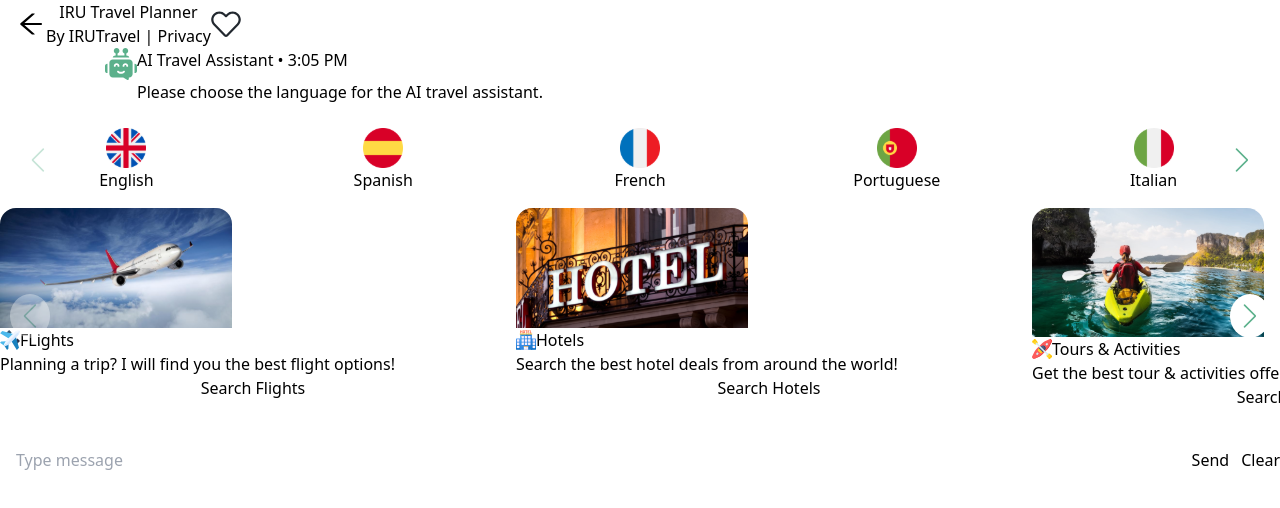
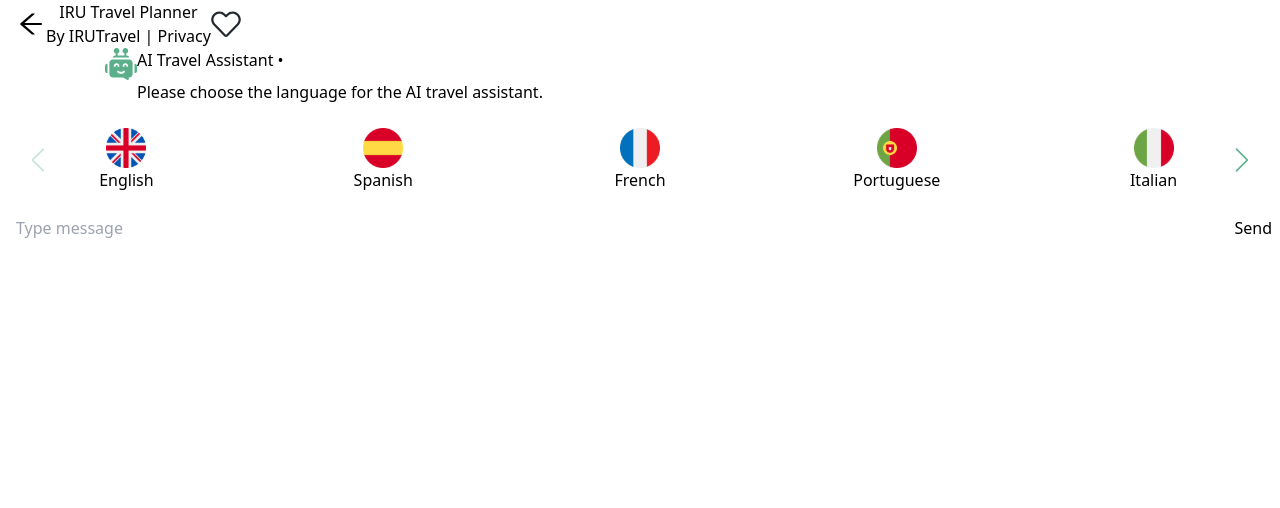
Before and after one commit to EngrRaheel/Travel_AI_Asst, a Next.js app: page / in a window 1280 px wide. Shown: the top 508 px of the page. Built offline with nearby package versions, Linux system fonts and the light colour scheme.

Commit message:
new commit

```diff
--- a/Components/Chat/Chat.jsx
+++ b/Components/Chat/Chat.jsx
@@ -3,23 +3,59 @@
 import Image from "../Common/Image";
 import Slider from "../Languages/Slider";
 import SearchOptSlider from "../Searchoption/SearchOptSlider";
+import Input from "./Input";
+
 
 function Chat() {
 
     const [selectedLanguage, setSelectedLanguage] = useState("Speak in English");
+    const [serviceOption, setServiceOption] = useState("")
 
     const handleLanguageSelection = (selectedValue) => {
         setSelectedLanguage(selectedValue);
-        console.log("selected langugae", selectedLanguage)
+        // console.log("selected langugae", selectedLanguage)
         sendMessage(selectedValue);
     };
 
+    const handleOptSelection = (value) => {
+        setServiceOption(value);
+        sendMessage(value)
+    }
+
     const [messages, setMessages] = useState([]);
     const [input, setInput] = useState("");
+    const lastMessageRef = useRef(null);
+
+
     //this is for he language component
     // const [languageComponent, setLanguageComponent] = useState(false)
 
-    const chatContainerRef = useRef();
+    const [showSearchOptions, setShowSearchOptions] = useState(false);
+
+
+    useEffect(() => {
+        if (lastMessageRef.current) {
+            lastMessageRef.current.scrollIntoView({ behavior: 'smooth' });
+        }
+    }, [messages]);
+
+
+    const sendMessage = async (message) => {
+        if (!message) return;
+
+        const payload = {
+            message: message,
+        };
+
+        //api call here
+        const response = await fetch("http://localhost:5005/webhooks/rest/webhook", {
+            method: "POST",
+            headers: {
+                "Content-Type": "application/json",
+            },
+            body: JSON.stringify(payload),
+        });
+
 
         // current time
         const currentTime = new Date();
@@ -29,48 +65,23 @@
             hour12: true
         });
 
-    console.log(`Current time: ${formattedTime}`);
+        const data = await response.json();
+        setMessages([...messages, { text: message, from: "user", timestamp: formattedTime }, ...data,]);
+        setInput("");
 
-    // useEffect(() => {
-    //     const initialResponse = "Please choose the language for the AI travel assistant.";
-    //     setLanguageComponent(true)
-    //     setMessages([
-    //         { text: initialResponse, from: "bot" },
-    //     ]);
-    // }, []);
 
-    useEffect(() => {
-
-        chatContainerRef.current.scrollTop = chatContainerRef.current.scrollHeight;
-    }, [messages]);
-
-    const sendMessage = async (message) => {
-        if (!message) return;
-
-        const payload = {
-            message: message,
     };
-
-        const response = await fetch("http://localhost:5005/webhooks/rest/webhook", {
-            method: "POST",
-            headers: {
-                "Content-Type": "application/json",
-            },
-            body: JSON.stringify(payload),
-        });
-
-        const data = await response.json();
-        setMessages([...messages, { text: message, from: "user" }, ...data]);
-        setInput("");
-    };
+    console.log(messages)
 
     const clearChat = () => {
         setMessages([]);
     };
 
     return (
-        <div className="w-full bg-[#EEEEEE] font-Urbanist">
-            <div className={`flex flex-col px-2 py-6 w-full"}`} ref={chatContainerRef} >
+        <div className="w-full bg-[#EEEEEE] font-Urbanist ">
+
+            <div className="flex flex-col px-2 py-6 w-full overflow-y-auto" >
+                <div className={`flex flex-col w-full"}`}  >
                     <div className="self-start" style={{ maxWidth: "50%" }}>
                         <div className="flex items-start justify-center gap-2">
                             <div className="bg-white rounded-full p-4">
@@ -80,7 +91,7 @@
                             </div>
                             <div>
                                 <p className="text-[#969696] font-medium text-[14px]">
-                                AI Travel Assistant • {formattedTime}
+                                    AI Travel Assistant •
                                 </p>
                                 <div className="bg-[#FFFFFF] px-3 py-2 rounded-r-2xl rounded-bl-2xl text-[16px] font-medium">
                                     Please choose the language for the AI travel assistant.
@@ -98,64 +109,76 @@
 
 
                 {/* Chat messages */}
+
                 <div
-                className={`flex flex-col overflow-y-auto w-full py-6 pl-2 ${messages.length > 0 ? "h-[calc(100vh-150px)]" : "h-[calc(100vh-100px)]"
-                    }`}
-                ref={chatContainerRef}
-            >
+                    className={`flex flex-col  w-full py-6  ${messages.length > 0 ? "h-[41vh]" : "h-[41vh]"
+                        }`} >
                     {messages.map((message, index) => (
+
                         <div
-                        key={index}
-                        className={`${message.from === "user"
-                            ? "bg-[#385B66] self-end rounded-l-lg rounded-r px-4 py-2 mr-2 text-white"
-                            : " self-start "
-                            }`}
-                        style={{ maxWidth: "50%" }}
-                    >
-                        {message.from === "user" ? (
-                            message.text
-                        ) : (
-                            <div className="flex items-start justify-center gap-2">
-                                <div className=" bg-white rounded-full p-4  ">
+                            key={index} className={`${message.from === "user" ? " self-end text-white" : " self-start "}`} >
+                            {message.from !== "user" ? (
+                                <>
+                                    <div className="w-full max-w-[585px]  mx-auto " ref={index === messages.length - 1 ? lastMessageRef : null}>
+                                        {message.text === "Hello! what are u looking for?" ?
+                                            <> <div className="flex items-start justify-center gap-2 ">
+                                                <div className=" bg-white rounded-full p-4 ">
                                                     <div className="flex justify-center items-center">
                                                         <Image src={"/Images/svgs/bot.svg"} alt={"bot_svg"} h={32} w={32} />
                                                     </div>
                                                 </div>
-                                <div>
-                                    <p className="text-[#969696] font-medium text-[14px]">AI Travel Assistant • 03:00 pm</p>
-                                    <div className="bg-[#FFFFFF] px-3 py-2 rounded-r-2xl rounded-bl-2xl text-[16px] font-medium">
+                                                <div className="flex flex-col justify-start items-start w-full ">
+
+                                                    <p className="text-[#969696] font-medium text-[14px]">AI Travel Assistant • {message.timestamp} </p>
+
+                                                    <div className="w-1/2 bg-[#FFFFFF] px-3 py-2 rounded-r-2xl rounded-bl-2xl text-[16px] font-medium">{message.text}</div>
+                                                </div>
+                                            </div>
+                                                <div className="mb-6 px-1">
+                                                    <SearchOptSlider
+                                                        setMessage={setMessages}
+                                                        handleOptSelection={handleOptSelection}
+                                                        setServiceOption={setServiceOption}
+                                                    />
+                                                </div>
+
+                                            </> :
+                                            <div className="flex items-start justify-center gap-2">
+                                                <div className=" bg-white rounded-full p-4">
+                                                    <div className="flex justify-center items-center">
+                                                        <Image src={"/Images/svgs/bot.svg"} alt={"bot_svg"} h={32} w={32} />
+                                                    </div>
+                                                </div>
+                                                <div className="flex flex-col justify-start items-start w-full ">
+                                                    <p className="text-[#969696] font-medium text-[14px]">AI Travel Assistant • {message.timestamp}</p>
+
+                                                    <div className="w-full bg-[#FFFFFF] px-3 py-2 rounded-r-2xl rounded-bl-2xl text-[16px] font-medium">{message.text}</div>
+                                                </div>
+                                            </div>
+                                        }
+                                    </div>
+                                </>
+                            ) : (
+
+                                <div className="flex flex-col items-end">
+                                    <div className="text-[14px] font-medium text-[#969696] pr-2 font-Urbanist">User • {message.timestamp}</div>
+                                    <div className="bg-[#385B66]  rounded-l-lg rounded-r px-4 py-2 mr-2">
                                         {message.text}
                                     </div>
-                                </div>
+
                                 </div>
                             )}
                         </div>
                     ))}
-
-                <SearchOptSlider />
                 </div>
 
+            </div>
 
             {/* Input box */}
-            <div className="flex mt-4 w-full mx-auto">
-                <div className="flex mx-auto w-full relative">
-                    <input
-                        type="text"
-                        value={input}
-                        placeholder="Type message"
-                        onChange={(e) => setInput(e.target.value)}
-                        className="w-full  px-4 py-6 "
-                    />
-                    <div className="absolute right-0 top-0 h-full flex justify-center items-center gap-3">
-                        <button onClick={() => sendMessage(input)} className="py-2 bg-blue rounded-lg">
-                            Send
-                        </button>
-                        <button onClick={clearChat} className="px-1 py-2 bg-blue rounded-lg">
-                            Clear
-                        </button>
-                    </div>
-                </div>
-            </div>
+            <Input
+                input={input}
+                setInput={setInput}
+                sendMessage={sendMessage}/>
         </div>
     );
 }
--- /dev/null
+++ b/Components/Chat/Input.jsx
@@ -0,0 +1,27 @@
+import React from 'react'
+
+function Input({ input, setInput, sendMessage }) {
+    return (
+        <div div className="flex mt-4 w-full mx-auto" >
+            <div className="flex mx-auto w-full relative">
+                <input
+                    type="text"
+                    value={input}
+                    placeholder="Type message"
+                    onChange={(e) => setInput(e.target.value)}
+                    className="w-full  px-4 py-6 "
+                />
+                <div className="absolute right-0 top-0 h-full flex justify-center items-center gap-3">
+                    <button onClick={() => sendMessage(input)} className="py-2 bg-blue rounded-lg text-white px-2">
+                        Send
+                    </button>
+                    {/* <button onClick={clearChat} className="px-1 py-2 bg-blue rounded-lg">
+                Clear
+            </button> */}
+                </div>
+            </div>
+        </div>
+    )
+}
+
+export default Input
--- a/Components/Common/Image.jsx
+++ b/Components/Common/Image.jsx
@@ -2,7 +2,7 @@
 import Image from 'next/image'
 function Images({ src, alt, w, h }) {
     return (
-        <div className={`relative`}>
+        <div className="">
             <Image
                 src={src}
                 alt={alt}
--- a/Components/Languages/Slider.jsx
+++ b/Components/Languages/Slider.jsx
@@ -62,7 +62,7 @@
                 spaceBetween={20}
                 navigation={true}
                 modules={[Navigation]}
-                className="mySwiper w-full mt-4 overflow-hidden w-full"
+                className="mySwiper w-full mt-4 overflow-hidden"
             >
                 {languageOptions.map((option) => (
                     <SwiperSlide key={option.value}>
--- a/Components/Layout/Layout.jsx
+++ b/Components/Layout/Layout.jsx
@@ -5,7 +5,7 @@
 
 function Layout() {
     return (
-        <div className='w-full max-w-[600px] mx-auto h-screen'>
+        <div className='w-full max-w-[600px] mx-auto h-[100vh]'>
             <Navbar />
             <Chat />
         </div>
--- a/Components/Searchoption/SearchOptItem.jsx
+++ b/Components/Searchoption/SearchOptItem.jsx
@@ -3,10 +3,10 @@
 
 
 
-function SearchOptItem({ img, icon, title, para, searchbtn }) {
+function SearchOptItem({ img, icon, title, para, searchbtn, handleOptSelection,btnMessage }) {
     return (
         <>
-            <div className="max-w-[232px]  bg-white rounded-2xl shadow-md  font-Urbanist w-full">
+            <div className="bg-white rounded-2xl shadow-md  font-Urbanist w-full">
                 <div className='h-[120px]'>
                     <Images
                         src={img}
@@ -14,20 +14,25 @@
                         w={232} h={120}
                     />
                 </div>
-
-                <div className="flex flex-col justify-between py-5 px-3 w-full  mx-auto max-w-[250px]">
+                <div className="flex flex-col justify-between py-4 px-3 w-full  mx-auto   min-h-[160px]">
+                    <div className='w-full flex flex-col gap-4 '>
                         <div className="flex justify-start items-center gap-2">
                             <Images
                                 src={icon}
                                 alt={"fligt_icon"}
                                 w={20}
                                 h={20}
-
                             />
                             <h2 className="text-base font-semibold text-[#505050]">{title}</h2>
                         </div>
-                    <p className="text-[#828282] text-[12px] font-medium tracking-[0.5px] ">{para}</p>
-                    <button className="mt-auto py-[4px] w-full bg-[#5BB08B] text-white font-semibold rounded-md text-[14px]">{searchbtn}</button>
+                        <p className="text-[#828282] text-[12px] font-medium tracking-[0.5px] leading-4">{para}</p>
+                    </div>
+                    <div className='mt-auto w-full'>
+                        <button
+                            onClick={() => handleOptSelection(btnMessage)}
+                            className="py-[4px] w-full bg-[#5BB08B] text-white font-semibold rounded-md text-[14px]">{searchbtn}</button>
+                    </div>
+
                 </div>
 
             </div>
--- a/Components/Searchoption/SearchOptSlider.jsx
+++ b/Components/Searchoption/SearchOptSlider.jsx
@@ -15,7 +15,7 @@
 
 
 
-export default function Slider({ selectedLanguage, setSelectedLanguage, handleSendMessage, setMessage, handleLanguageSelection }) {
+export default function Slider({ handleSendMessage, setMessage, handleOptSelection }) {
 
     const CardItems = [
         {
@@ -23,63 +23,73 @@
             icon: "/Images/IconsSvgs/flights.svg",
             title: "FLights",
             para: "Planning a trip? I will find you the best flight options!",
-            searchbtn: "Search Flights"
+            searchbtn: "Search Flights",
+            btnMessage: "search flights"
         },
         {
             img: "/Images/searchOptions/search_hotels.svg",
             icon: "/Images/IconsSvgs/Hotels.svg",
             title: "Hotels",
             para: "Search the best hotel deals from around the world!",
-            searchbtn: "Search Hotels"
+            searchbtn: "Search Hotels",
+            btnMessage: "search hotels"
         },
         {
             img: "/Images/searchOptions/search_tours.svg",
             icon: "/Images/IconsSvgs/tours.svg",
             title: "Tours & Activities",
             para: "Get the best tour & activities offers from around the world!",
-            searchbtn: "Search Tours"
+            searchbtn: "Search Tours",
+            btnMessage: "search tours"
         },
         {
             img: "/Images/searchOptions/search_apartments.svg",
             icon: "/Images/IconsSvgs/apartments.svg",
             title: "Apartments",
             para: "Find the best apartment short-term rent offers!",
-            searchbtn: "Search Apartments"
+            searchbtn: "Search Apartments",
+            btnMessage: "search apartments"
         },
         {
             img: "/Images/searchOptions/search_weekends.svg",
             icon: "/Images/IconsSvgs/weekend_flights.svg",
             title: "Weekend Flights",
             para: "Find the best weekend getaway destinations.",
-            searchbtn: "Flights this weekend"
+            searchbtn: "Flights this weekend",
+            btnMessage: "flights this weekend"
         },
         {
             img: "/Images/searchOptions/search_visa.svg",
             icon: "/Images/IconsSvgs/apply.svg",
             title: "Apply for Visa",
             para: "Check visa requirements and apply online!",
-            searchbtn: "Apply"
+            searchbtn: "Apply",
+            btnMessage: "apply"
         },
         {
             img: "/Images/searchOptions/search_travelinsurance.svg",
             icon: "/Images/IconsSvgs/travel_insurance.svg",
             title: "Travel Insurance",
             para: "Travel medical insurance for people, while traveling outside their home country.",
-            searchbtn: "Learn More"
+            searchbtn: "Learn More",
+            btnMessage: "learn more"
         },
         {
             img: "/Images/searchOptions/search_baggage protection.svg",
             icon: "/Images/IconsSvgs/baggage.svg",
             title: "Baggage protection",
             para: "Protect every bag taken on the plane for $5 per booking.",
-            searchbtn: "Get Protection"
+            searchbtn: "Get Protection",
+            btnMessage: "get protection"
+
         },
         {
             img: "/Images/searchOptions/search_airporttransfers.svg",
             icon: "/Images/IconsSvgs/transfer.svg",
             title: "Airport Transfers",
             para: "Book private transportation or shared shuttles.",
-            searchbtn: "Book Now"
+            searchbtn: "Book Now",
+            btnMessage: "book now"
         },
     ];
 
@@ -100,8 +110,10 @@
                             title={item.title}
                             para={item.para}
                             searchbtn={item.searchbtn}
-
-
+                            handleOptSelection={handleOptSelection}
+                            sendMessage={handleSendMessage}
+                            setMessage={setMessage}
+                            btnMessage={item.btnMessage}
                         />
                     </SwiperSlide>
                 ))}
--- a/src/styles/globals.css
+++ b/src/styles/globals.css
@@ -30,3 +30,13 @@
 /* .swiper-pagination-bullet {
   background-color: #00ff1e;
 } */
+
+::-webkit-scrollbar {
+  width: 6px;  /* width of the scrollbar */
+}
+
+/* Customize the scrollbar thumb */
+::-webkit-scrollbar-thumb {
+  background-color: #888; /* color of the thumb */
+  border-radius: 5px;     /* rounded corners */
+}
```
Lines whose indentation alone changed are shown as unchanged.
